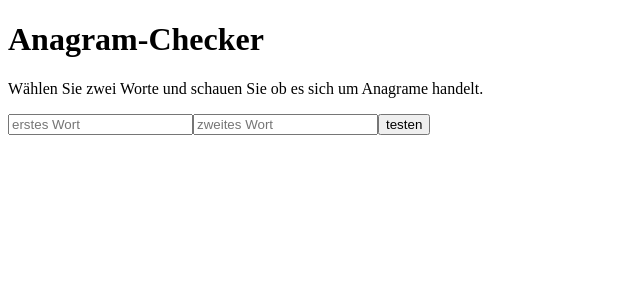
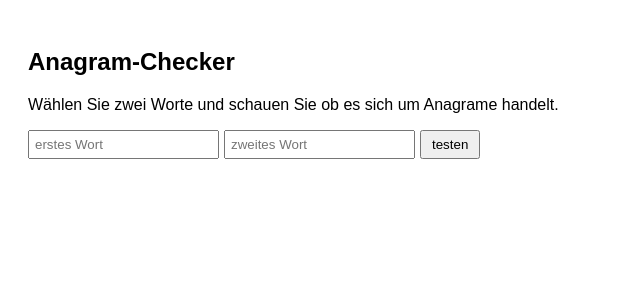
Before and after one commit to st-klockow/anagramm-checker, a React (Create React App) app: page / in a window 1280 px wide. Shown: the top 300 px of the page, without its empty margins (0-640 px from the left). Built offline with nearby package versions, Linux system fonts and the light colour scheme.

Commit message:
add styles to AnagramChecker
- install mui
- add styles

```diff
--- a/src/components/AnagramChecker/AnagramChecker.tsx
+++ b/src/components/AnagramChecker/AnagramChecker.tsx
@@ -1,4 +1,5 @@
 import { useState, useRef, RefObject } from "react";
+import { styled } from "@mui/material";
 
 const AnagramChecker = () => {
   const firstWord = useRef<HTMLInputElement>(null);
@@ -38,25 +39,38 @@ const AnagramChecker = () => {
     setShowResult(true);
   };
 
+  const Container = styled("section")({
+    padding: 20,
+    fontFamily: "sans-serif",
+  });
+
+  const Input = styled("input")({
+    padding: 5,
+    marginRight: 5,
+  });
+  const Button = styled("button")({
+    padding: "5px 10px",
+  })
+
   return (
-    <div>
+    <Container>
       <h1>Anagram-Checker</h1>
       <p>
         Wählen Sie zwei Worte und schauen Sie ob es sich um Anagrame handelt.
       </p>
-      <input
+      <Input
         placeholder="erstes Wort"
         ref={firstWord}
         aria-label="first-word"
       />
-      <input
+      <Input
         placeholder="zweites Wort"
         ref={secondWord}
         aria-label="second-word"
       />
-      <button onClick={isAnagram} aria-label="submit-button">
+      <Button onClick={isAnagram} aria-label="submit-button">
         testen
-      </button>
+      </Button>
 
       {showResult ? (
         anagram ? (
@@ -65,7 +79,7 @@ const AnagramChecker = () => {
           <p>es handelt sich nicht um Anagrame</p>
         )
       ) : null}
-    </div>
+    </Container>
   );
 };
 export default AnagramChecker;
```
Also changed, not shown: package.json (+6 -1 lines), 1 other file (tests, documents, lock files or other folders).
